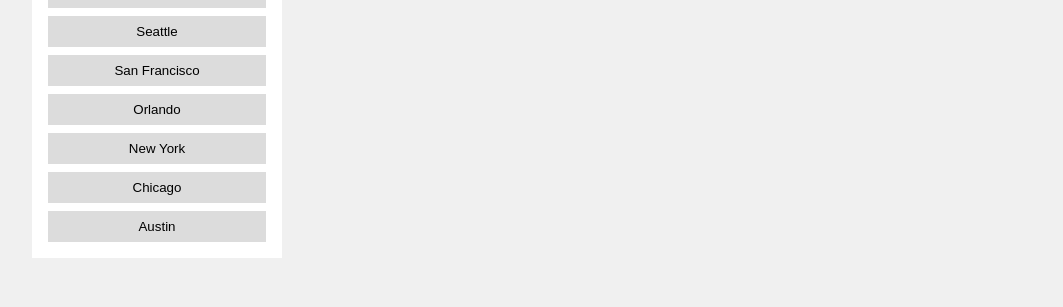
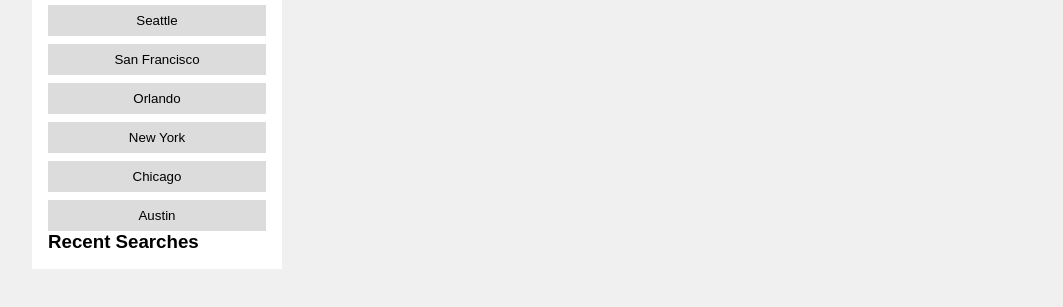
Before and after one commit to elele20005/SkyTrack-Dashboard, a website: page public/index.html in a window 1280 px wide. Shown: the part 409-716 px from the top of the page, without its empty margins (108-1171 px from the left). Drawn offline with Linux system fonts and the light colour scheme.

Commit message:
Update index.html

```diff
--- a/public/index.html
+++ b/public/index.html
@@ -25,6 +25,11 @@
         <button class="city-btn">New York</button>
         <button class="city-btn">Chicago</button>
         <button class="city-btn">Austin</button>
+      </div>
+      <!-- Recent Searches Section -->
+      <div class="recent-searches">
+        <h3>Recent Searches</h3>
+        <ul id="search-history"></ul>
       </div>
     </aside>
 
```
